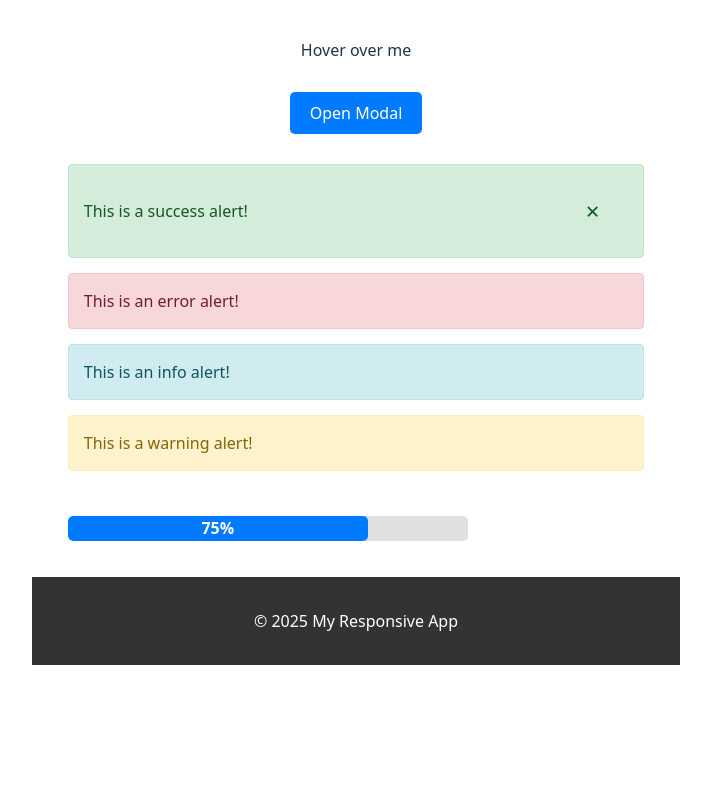
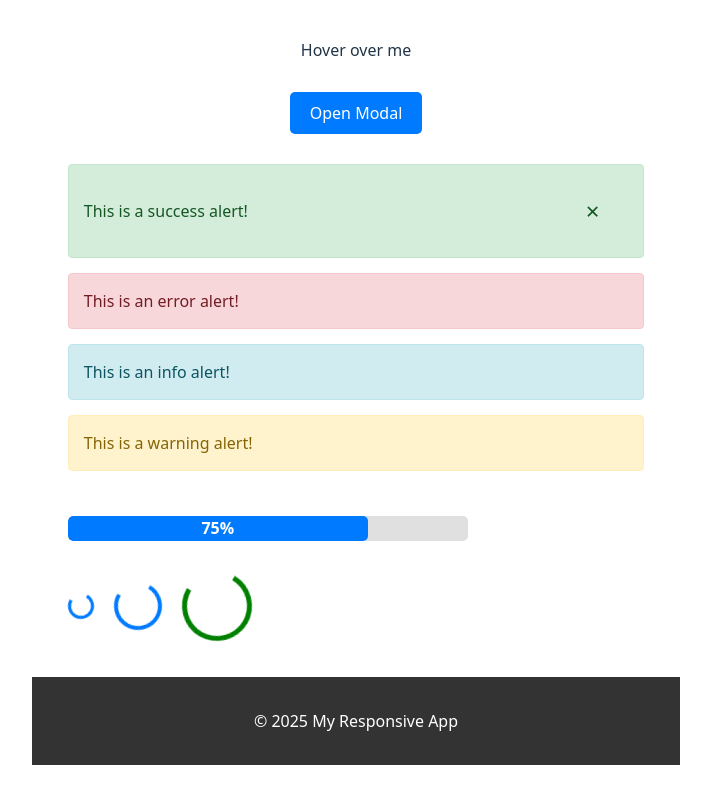
Before and after one commit to yongsuChang/kubernetes_shopping, a React (Vite) app in the folder responsive-react-app/: page / in a window 1280 px wide. Shown: the part 1790-2587 px from the top of the page, without its empty margins (284-995 px from the left). Before the commit the page ends 2487 px from the top, so only its background shows below. Built offline with nearby package versions, Linux system fonts and the light colour scheme.

Commit message:
feat: Add Spinner component

```diff
--- a/responsive-react-app/src/App.tsx
+++ b/responsive-react-app/src/App.tsx
@@ -23,6 +23,7 @@ import Tooltip from './components/common/Tooltip/Tooltip';
 import Modal from './components/common/Modal/Modal';
 import Alert from './components/common/Alert/Alert';
 import ProgressBar from './components/common/ProgressBar/ProgressBar';
+import Spinner from './components/common/Spinner/Spinner';
 import './App.css';
 
 function App() {
@@ -158,6 +159,11 @@ function App() {
         <div style={{ width: '400px', marginTop: '20px' }}>
           <ProgressBar progress={75} />
         </div>
+        <div style={{ display: 'flex', gap: '20px', alignItems: 'center', marginTop: '20px' }}>
+          <Spinner size="small" />
+          <Spinner />
+          <Spinner size="large" color="green" />
+        </div>
       </div>
     </Layout>
   );
--- /dev/null
+++ b/responsive-react-app/src/components/common/Spinner/Spinner.css
@@ -0,0 +1,30 @@
+.spinner {
+  border: 4px solid rgba(0, 0, 0, 0.1);
+  border-left-color: #007bff; /* Default spinner color */
+  border-radius: 50%;
+  display: inline-block;
+  animation: spin 1s linear infinite;
+}
+
+.spinner-small {
+  width: 20px;
+  height: 20px;
+  border-width: 3px;
+}
+
+.spinner-medium {
+  width: 40px;
+  height: 40px;
+  border-width: 4px;
+}
+
+.spinner-large {
+  width: 60px;
+  height: 60px;
+  border-width: 5px;
+}
+
+@keyframes spin {
+  0% { transform: rotate(0deg); }
+  100% { transform: rotate(360deg); }
+}
--- /dev/null
+++ b/responsive-react-app/src/components/common/Spinner/Spinner.tsx
@@ -0,0 +1,18 @@
+import React from 'react';
+import './Spinner.css';
+
+interface SpinnerProps {
+  size?: 'small' | 'medium' | 'large';
+  color?: string;
+}
+
+const Spinner: React.FC<SpinnerProps> = ({ size = 'medium', color = '#007bff' }) => {
+  const spinnerStyle = {
+    borderColor: color,
+    borderTopColor: 'transparent',
+  };
+
+  return <div className={`spinner spinner-${size}`} style={spinnerStyle}></div>;
+};
+
+export default Spinner;
```
Also changed, not shown: 1 other file (tests, documents, lock files or other folders).
